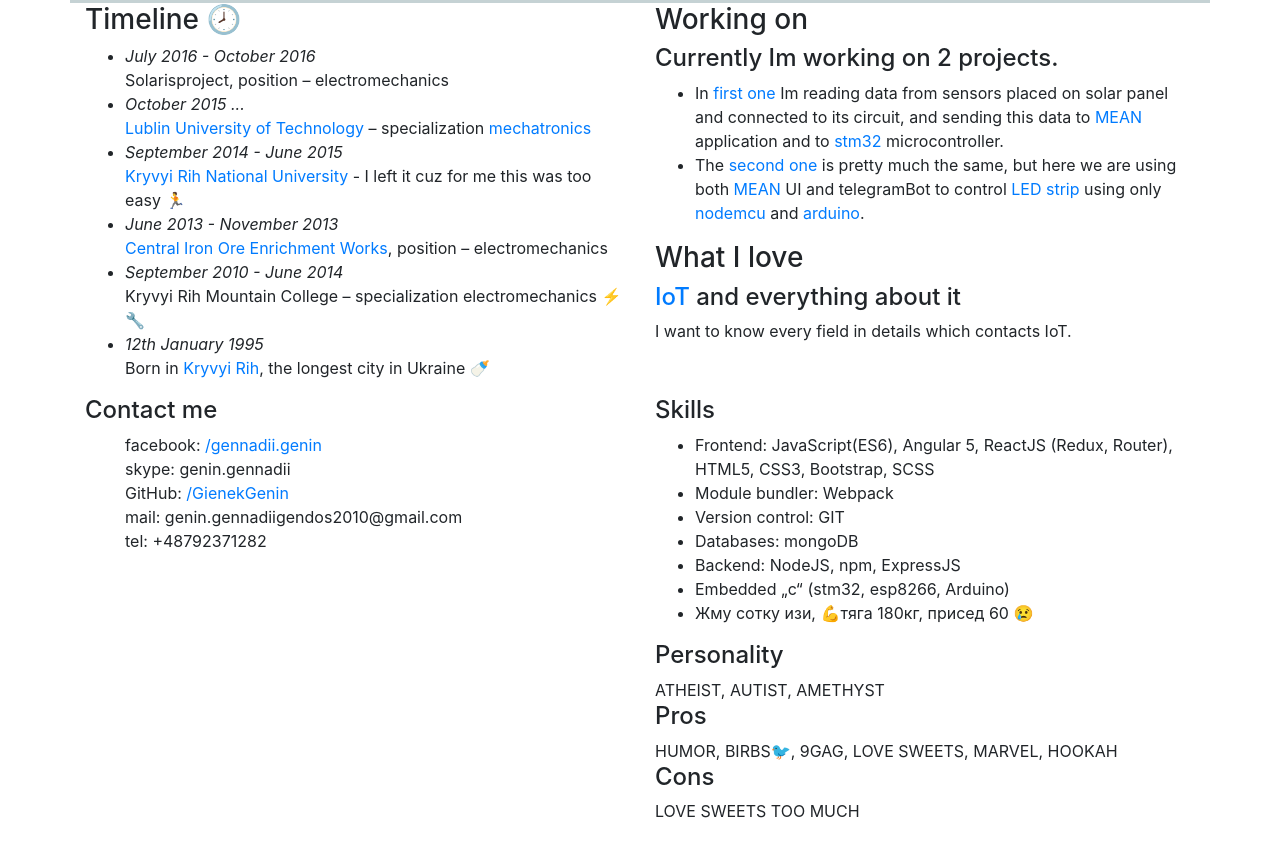
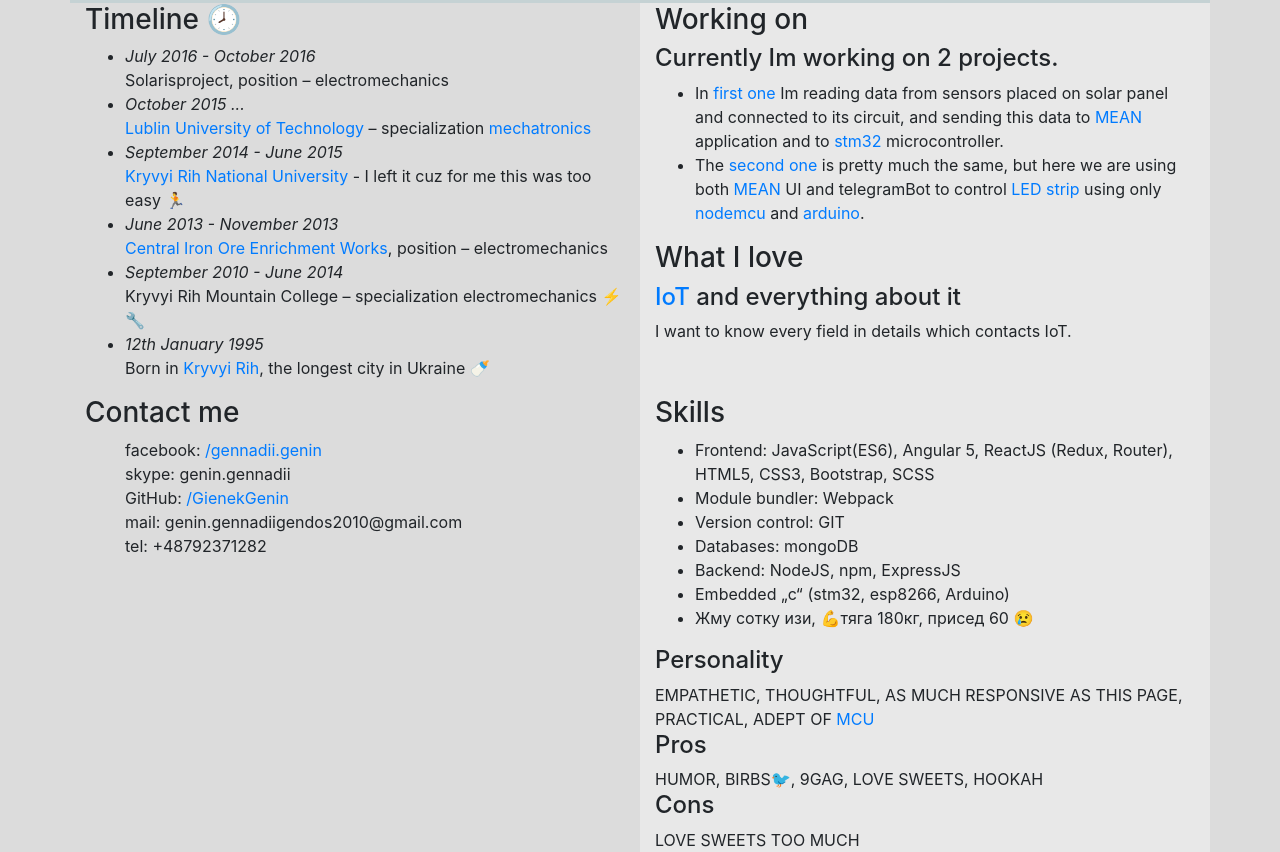
Before and after one commit to GienekGenin/homepage, a plain HTML site: page index.html in a window 1280 px wide. Shown: the part 351-1203 px from the top of the page. Before the commit the page ends 1174 px from the top, so only its background shows below. Drawn offline with nearby package versions, Linux system fonts and the light colour scheme.

Commit message:
Grammar fixes, added some new content, added styling to hole page

```diff
--- a/css/index.css
+++ b/css/index.css
@@ -1,3 +1,7 @@
+body{
+    background-color: gainsboro;
+}
+
 div > img {
     width: 230px;
     height: 250px;
@@ -23,3 +27,7 @@
 .date {
     font-style: italic;
 }
+
+.intro, .addons{
+    background-color: #E8E8E8;
+}
--- a/index.html
+++ b/index.html
@@ -46,11 +46,13 @@
                 </li>
                 <li>
                     <span class="date">September 2014 - June 2015</span><br>
-                    <a href="http://knu.edu.ua/">Kryvyi Rih National University</a> - I left it cuz for me this was too easy 🏃
+                    <a href="http://knu.edu.ua/">Kryvyi Rih National University</a> - I left it cuz for me this was too
+                    easy 🏃
                 </li>
                 <li>
                     <span class="date">June 2013 - November 2013</span><br>
-                    <a href="https://cgok.metinvestholding.com/ru">Central Iron Ore Enrichment Works</a>, position – electromechanics
+                    <a href="https://cgok.metinvestholding.com/ru">Central Iron Ore Enrichment Works</a>, position –
+                    electromechanics
                 </li>
                 <li>
                     <span class="date">September 2010 - June 2014</span><br>
@@ -58,7 +60,8 @@
                 </li>
                 <li>
                     <span class="date">12th January 1995</span><br>
-                    Born in <a href="https://en.wikipedia.org/wiki/Kryvyi_Rih">Kryvyi Rih</a>, the longest city in Ukraine 🍼
+                    Born in <a href="https://en.wikipedia.org/wiki/Kryvyi_Rih">Kryvyi Rih</a>, the longest city in
+                    Ukraine 🍼
                 </li>
             </ul>
         </div>
@@ -67,12 +70,16 @@
             <h4>Currently Im working on 2 projects.</h4>
             <ul>
                 <li>
-                    In <a href="https://github.com/GienekGenin/MEAN-NodeMCU">first one</a> Im reading data from sensors placed on solar panel and connected to its circuit, and
-                    sending this data to <a href="http://mean.io/">MEAN</a> application and to <a href="https://os.mbed.com/platforms/ST-Nucleo-F767ZI/">stm32</a> microcontroller.
+                    In <a href="https://github.com/GienekGenin/MEAN-NodeMCU">first one</a> Im reading data from sensors
+                    placed on solar panel and connected to its circuit, and
+                    sending this data to <a href="http://mean.io/">MEAN</a> application and to <a
+                        href="https://os.mbed.com/platforms/ST-Nucleo-F767ZI/">stm32</a> microcontroller.
                 </li>
                 <li>
-                    The <a href="https://github.com/GienekGenin/WS2812_led_controller">second one</a> is pretty much the same, but here we are using both <a href="http://mean.io/">MEAN</a> UI and telegramBot to control
-                    <a href="https://www.adafruit.com/product/1138">LED strip</a> using only <a href="https://en.wikipedia.org/wiki/NodeMCU">nodemcu</a> and
+                    The <a href="https://github.com/GienekGenin/WS2812_led_controller">second one</a> is pretty much the
+                    same, but here we are using both <a href="http://mean.io/">MEAN</a> UI and telegramBot to control
+                    <a href="https://www.adafruit.com/product/1138">LED strip</a> using only <a
+                        href="https://en.wikipedia.org/wiki/NodeMCU">nodemcu</a> and
                     <a href="https://www.arduino.cc/">arduino</a>.
                 </li>
             </ul>
@@ -83,7 +90,7 @@
     </div>
     <div class="row">
         <div class="col-sm-12 col-md-6 col-lg-6 col-xl-6 contact">
-            <h4>Contact me</h4>
+            <h3>Contact me</h3>
             <ul>
                 <li>facebook: <a href="https://www.facebook.com/gennadii.genin">/gennadii.genin</a></li>
                 <li>skype: genin.gennadii</li>
@@ -93,7 +100,7 @@
             </ul>
         </div>
         <div class="col-sm-12 col-md-6 col-lg-6 col-xl-6 addons">
-            <h4>Skills</h4>
+            <h3>Skills</h3>
             <ul>
                 <li>
                     Frontend: JavaScript(ES6), Angular 5, ReactJS (Redux, Router), HTML5, CSS3, Bootstrap, SCSS
@@ -118,9 +125,10 @@
                 </li>
             </ul>
             <h4>Personality</h4>
-            <span>ATHEIST, AUTIST, AMETHYST</span>
+            <span>EMPATHETIC, THOUGHTFUL, AS MUCH RESPONSIVE AS THIS PAGE, PRACTICAL, ADEPT OF <a
+                    href="https://marvel.com/movies/all">MCU</a></span>
             <h4>Pros</h4>
-            <span>HUMOR, BIRBS🐦, 9GAG, LOVE SWEETS, MARVEL, HOOKAH</span>
+            <span>HUMOR, BIRBS🐦, 9GAG, LOVE SWEETS, HOOKAH</span>
             <h4>Cons</h4>
             <span>LOVE SWEETS TOO MUCH</span>
         </div>
```
